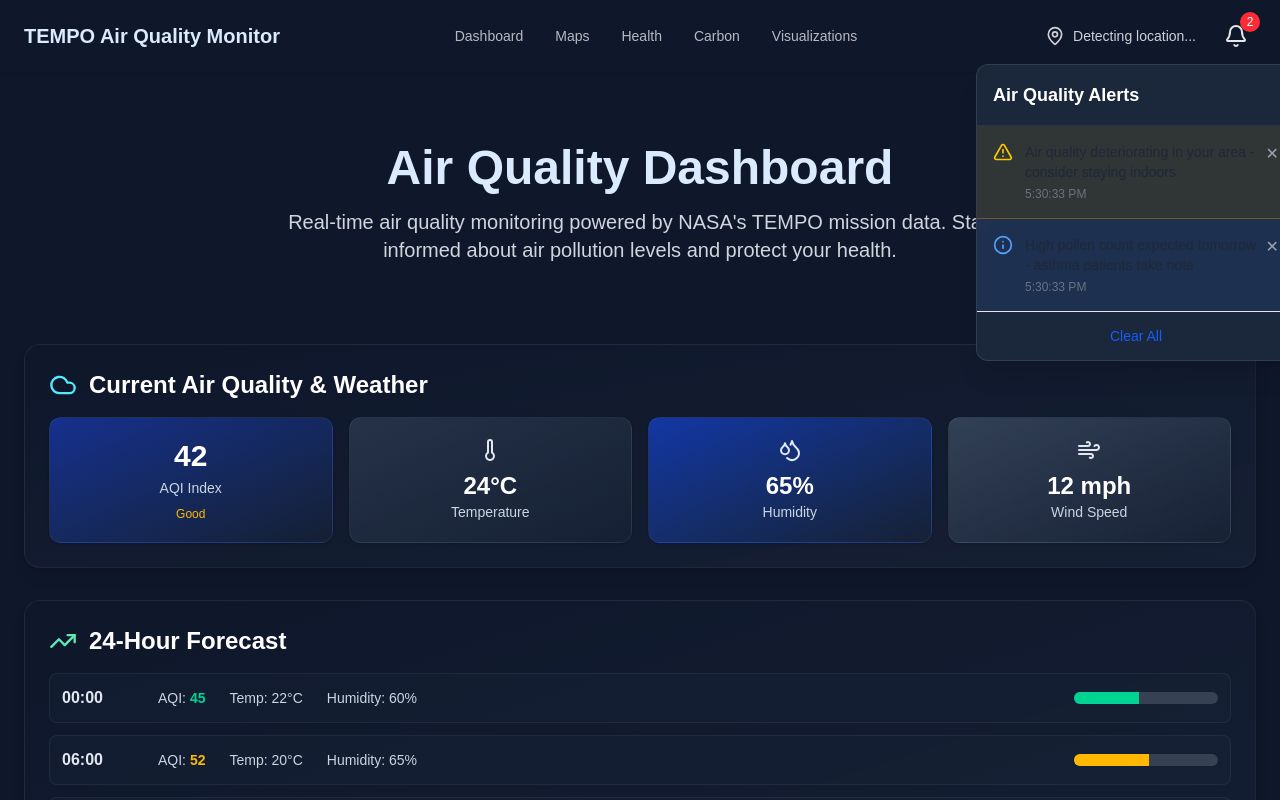
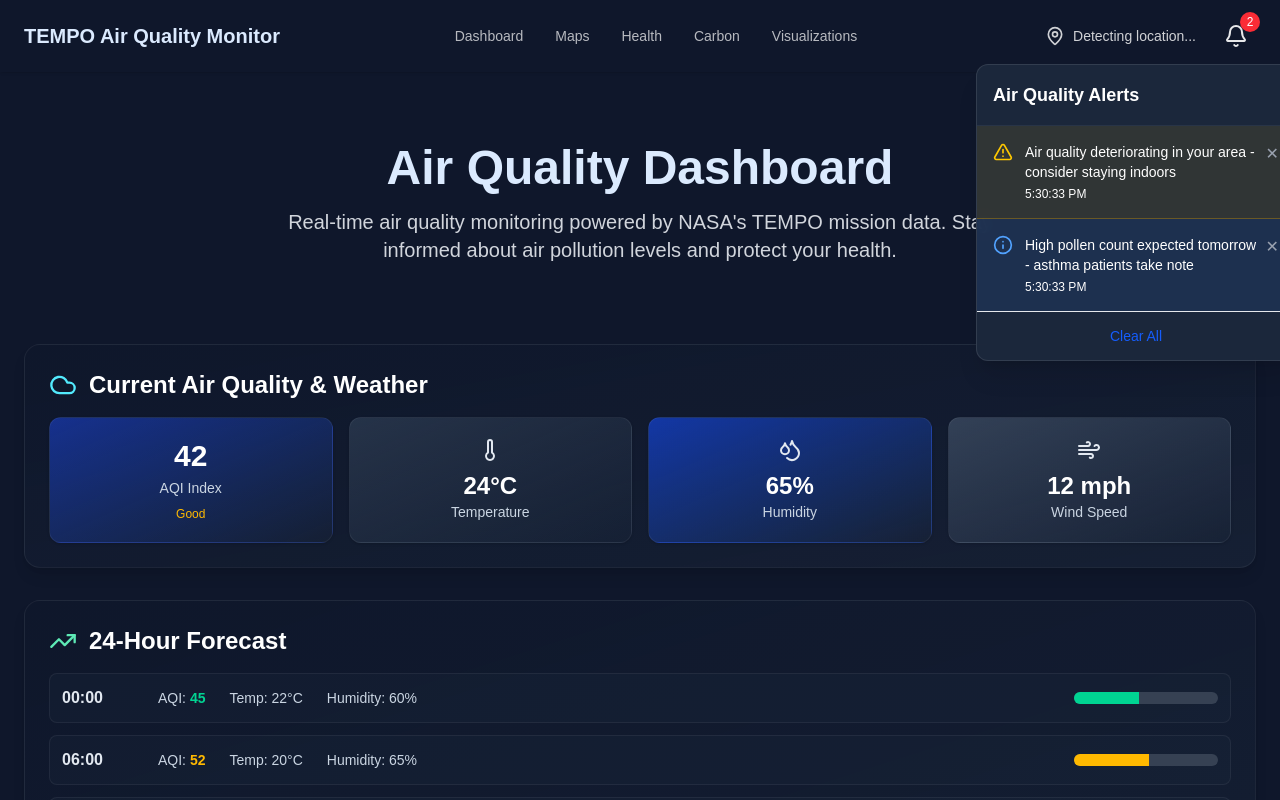
Before and after one commit to Nithilan10/nasa-air-quality, a Next.js app in the folder frontend/nasa-earthdata/: page / in a window 1280 px wide. Both pictures are taken after a click on the button "Notifications". Shown: the top 800 px of the page. Built offline with nearby package versions, Linux system fonts and the light colour scheme; no server answers.

Commit message:
Update NavBar.tsx

```diff
--- a/frontend/nasa-earthdata/app/components/NavBar.tsx
+++ b/frontend/nasa-earthdata/app/components/NavBar.tsx
@@ -136,8 +136,8 @@ export default function NavBar() {
                           <div className="flex items-start space-x-3">
                             {getNotificationIcon(notification.type)}
                             <div className="flex-1">
-                              <p className="text-sm text-gray-800">{notification.message}</p>
-                              <p className="text-xs text-gray-500 mt-1">{new Date().toLocaleTimeString()}</p>
+                              <p className="text-sm text-white">{notification.message}</p>
+                              <p className="text-xs text-white mt-1">{new Date().toLocaleTimeString()}</p>
                             </div>
                           </div>
                           <button onClick={(e) => { e.stopPropagation(); dismissNotification(notification.id); }} className="text-gray-400 hover:text-gray-600 ml-2">✕</button>
```
